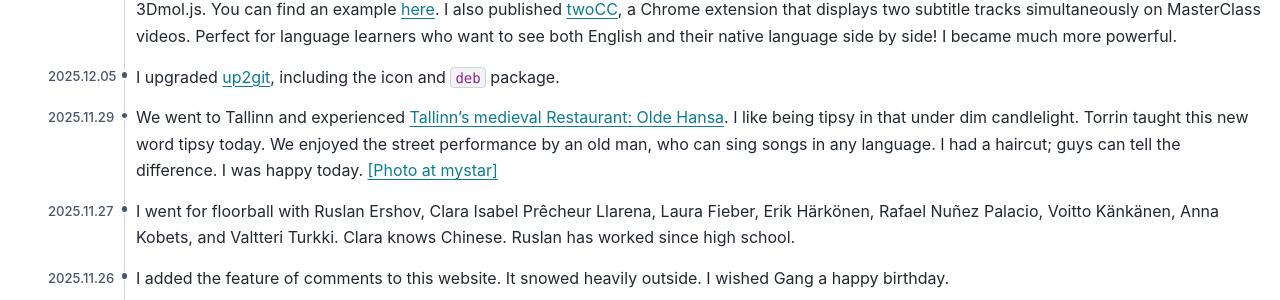
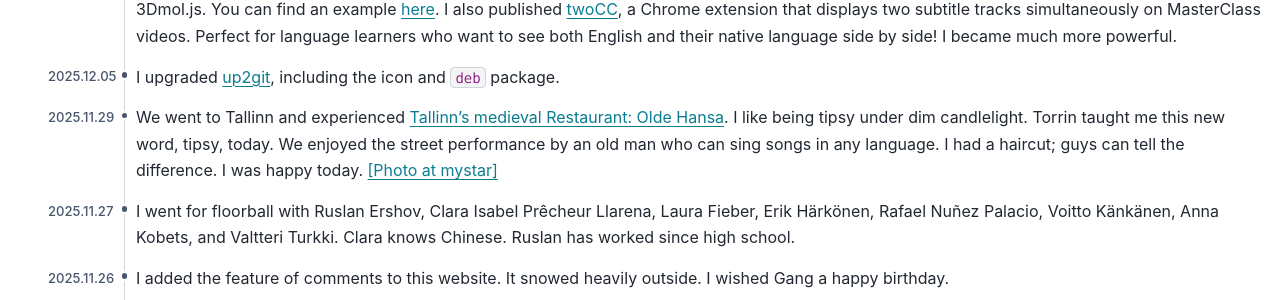
Before and after one commit to way2ml/way2ml.github.io, a Sphinx documentation site: the page built from doc/moments.md, in a window 1280 px wide and 900 px high, scrolled down 1628 px. Shown: the part 153-453 px from the top of the window. Built offline with Sphinx 7.4.7 and the PyData theme 0.15.4, drawn with Linux system fonts in a browser that asks for light colours.

Commit message:
Site editor snapshot 2026-11-17 21:02

```diff
--- a/doc/moments.md
+++ b/doc/moments.md
@@ -27,7 +27,7 @@ comment: False
 - 2025.12.07 Invited by <a href="./_static/moments/20251207_HaoxuanYou.jpeg" target="_blank" rel="noopener">[Haoxuan]</a>, I went to his appartment having <a href="./_static/moments/20251207_HaoxuanYou_and_XiLin.jpeg" target="_blank" rel="noopener">[great lunch]</a>. I met some friends: Xiaodan Hong, a warm and outgoing girl who loves cooking and JJ Lin; Ziyi Fang, a new PhD. He made braised pork belly with skin; Yuhuang Fang, a PhD. He looks like Yoga Lin; Zhen Lin, who just got his PhD and plans to go back to China, and another host, Xi Lin. The garlic shrimp and salmon soup he made were insanely good. Thanks, guys. This was a wonderful Sunday. <a href="./_static/moments/20251207_all.jpg" target="_blank" rel="noopener">[Photo before lunch]</a>
 - 2025.12.06 With the help of AI, I can build anything I need. I published [sphinx-molview](https://github.com/HuangJiaLian/sphinx-molview), a Sphinx extension for interactive 3D molecular visualisation using 3Dmol.js.  You can find an example [here](https://way2ml.github.io/blogs/sphinx.html#molecular-visualisation). I also published [twoCC](https://github.com/HuangJiaLian/twoCC), a Chrome extension that displays two subtitle tracks simultaneously on MasterClass videos. Perfect for language learners who want to see both English and their native language side by side! I became much more powerful.
 - 2025.12.05 I upgraded [up2git](https://github.com/HuangJiaLian/Up2Git), including the icon and `deb` package.
-- 2025.11.29 We went to Tallinn and experienced [Tallinn's medieval Restaurant: Olde Hansa](https://www.oldehansa.ee/). I like being tipsy in that under dim candlelight. Torrin taught this new word tipsy today. We enjoyed the street performance by an old man, who can sing songs in any language. I had a haircut; guys can tell the difference. I was happy today. <a href="./_static/moments/20251129_myStar.jpg" target="_blank" rel="noopener">[Photo at mystar]</a>
+- 2025.11.29 We went to Tallinn and experienced [Tallinn's medieval Restaurant: Olde Hansa](https://www.oldehansa.ee/). I like being tipsy under dim candlelight. Torrin taught me this new word, tipsy, today. We enjoyed the street performance by an old man who can sing songs in any language. I had a haircut; guys can tell the difference. I was happy today. <a href="./_static/moments/20251129_myStar.jpg" target="_blank" rel="noopener">[Photo at mystar]</a>
 - 2025.11.27 I went for floorball with Ruslan Ershov, Clara Isabel Prêcheur Llarena, Laura Fieber, Erik Härkönen, Rafael Nuñez Palacio, Voitto Känkänen, Anna Kobets, and Valtteri Turkki. Clara knows Chinese. Ruslan has worked since high school.
 - 2025.11.26 I added the feature of comments to this website. It snowed heavily outside. I wished Gang a happy birthday.
 - 2025.11.25 I was searching for a picture of myself for the office profile. Then I found <a href="./_static/moments/music_player.html" target="_blank" rel="noopener">some songs I sang</a> years ago. I'm glad I have recorded these songs. It's an excellent gift. It reminds me that I do love singing.
```
